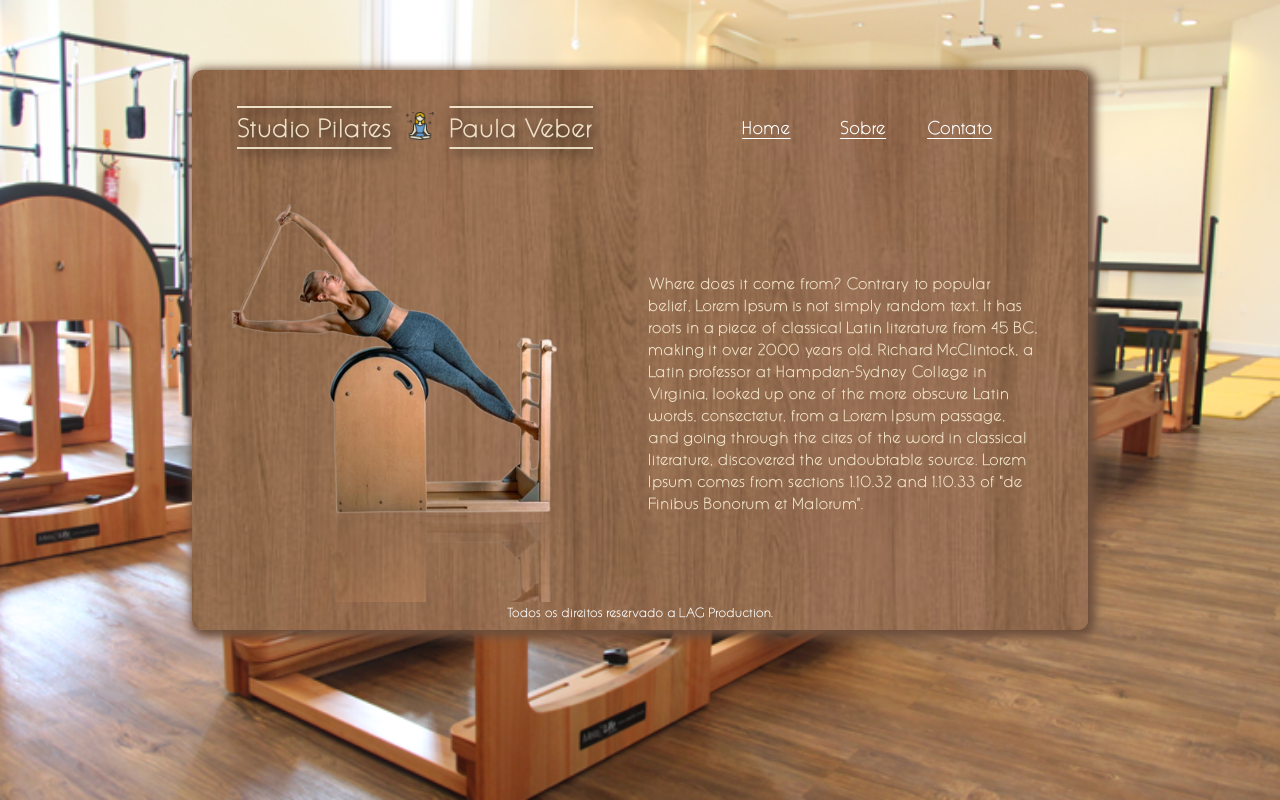
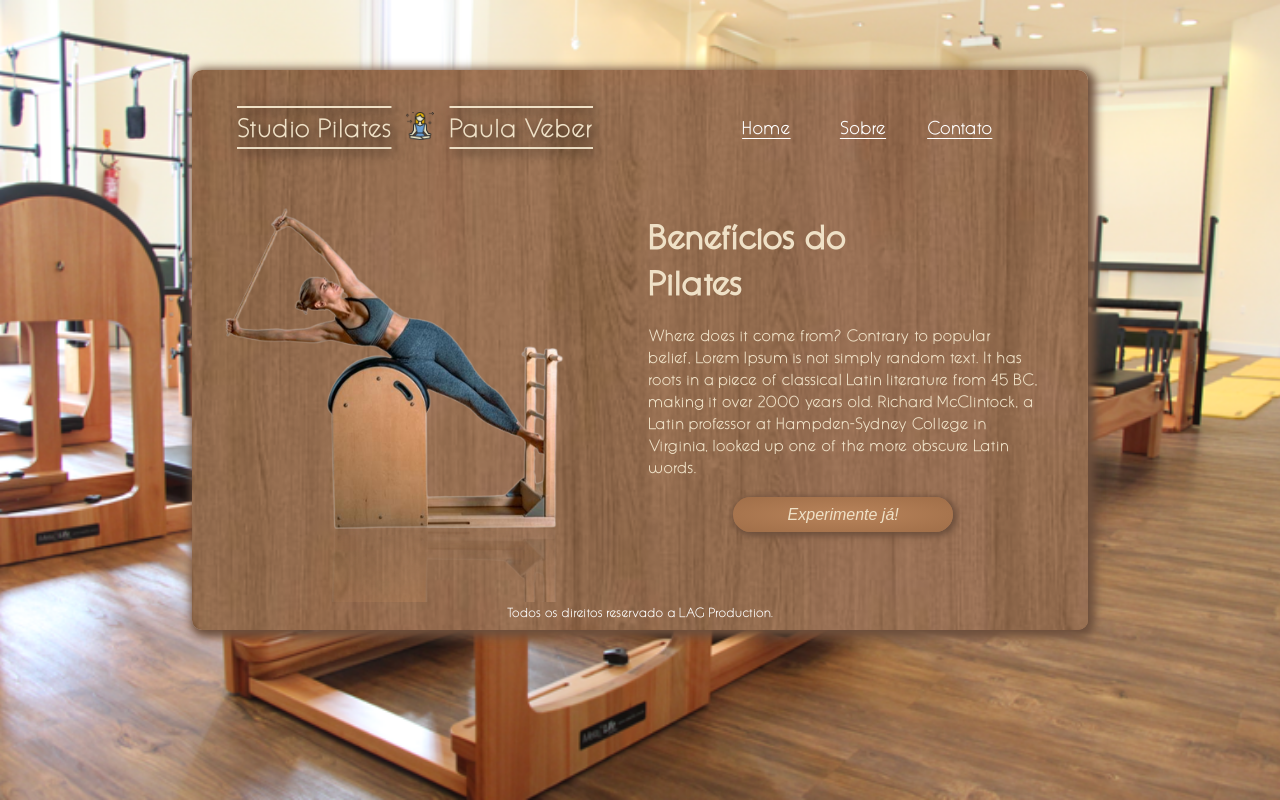
Before and after one commit to LeonardoGil/Lag-Website-Pilates-Angular, an Angular app: page / in a window 1280 px wide. Built offline with nearby package versions, Linux system fonts and the light colour scheme.

Commit message:
Construção da home Page

```diff
--- a/src/Templates/sketch.css
+++ b/src/Templates/sketch.css
@@ -33,7 +33,7 @@ section {
     display: flex;
     align-items: center;
     justify-content: center;
-    padding: 20px 30px 80px 30px;
+    padding: 20px 30px 60px 30px;
 }
 
 .box-header {
@@ -99,6 +99,7 @@ section {
 }
 
 .box-menu button {
+    cursor: pointer;
     font-family: QueensidesMedium;
     color: rgb(255, 255, 255);
     background-color: transparent;
@@ -117,7 +118,30 @@ section {
     width: 45%;
     display: flex;
     flex-direction: column;
+    justify-content: space-around;
+    padding: 20px 50px 60px 50px;
+}
+
+.info-title {
+    font-size: 22px;
+    font-weight: bold;
+}
+
+.info-button {
+    display: flex;
+    align-items: center;
     justify-content: center;
-    align-items: center;
-    padding: 50px;
 }
+
+.info-button button {
+    cursor: pointer;
+    border: none;
+    font-size: 16px;
+    font-style: italic;
+    width: 220px;
+    height: 35px;
+    border-radius: 25px;
+    background: radial-gradient(rgb(184, 131, 90), rgb(160, 110, 72));
+    box-shadow: 2px 2px 6px 2px rgb(109, 79, 60);
+    color: rgb(239, 225, 199);
+}
--- a/src/Templates/sketch.html
+++ b/src/Templates/sketch.html
@@ -17,17 +17,22 @@
                 <img class="image" src="../assets/pilates-photo.png">
             </div>
             <div class="info">
+                <div class="info-title">
+                    <h2>Benefícios do </h2>
+                    <h2>Pilates</h2>
+                </div>
                 <p>
                     Where does it come from?
                     Contrary to popular belief, Lorem Ipsum is not simply random text. It has roots in a piece of
                     classical Latin literature from 45 BC, making it over 2000 years old. Richard McClintock, a Latin
-                    professor at Hampden-Sydney College in Virginia, looked up one of the more obscure Latin words,
-                    consectetur, from a Lorem Ipsum passage, and going through the cites of the word in classical
-                    literature, discovered the undoubtable source. Lorem Ipsum comes from sections 1.10.32 and 1.10.33
-                    of "de Finibus Bonorum et Malorum".
+                    professor at Hampden-Sydney College in Virginia, looked up one of the more obscure Latin words.
                 </p>
+                <div class="info-button">
+                    <button>
+                        Experimente já!
+                    </button>
+                </div>
             </div>
-
         </div>
         <div class="footer">
             <p>Todos os direitos reservado a LAG Production.</p>
```
